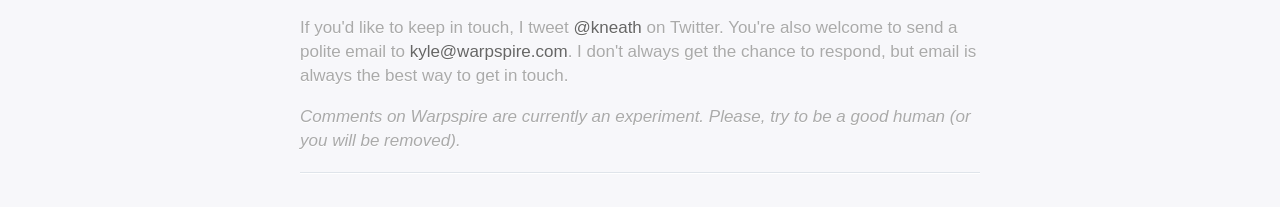
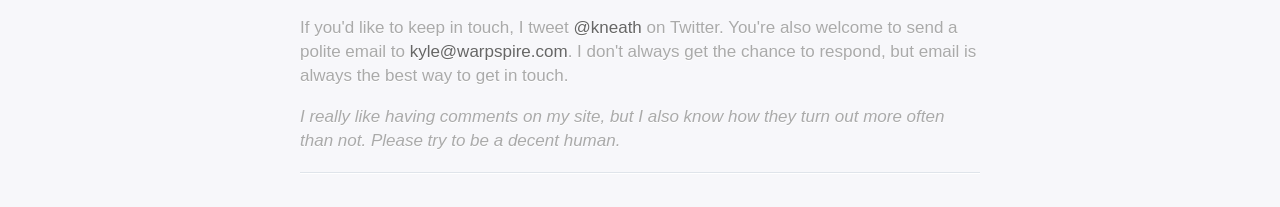
Before and after one commit to kneath/kneath.github.com, a Jekyll site: the page built from _posts/2012-12-03-dumb-software.md, in a window 1280 px wide. Shown: the part 902-1109 px from the top of the page. Built offline with Jekyll 4.4.1, drawn with Linux system fonts in a browser that asks for light colours; Markdown is read by kramdown in place of the engine named in the settings; comment, search, counter and statistics services are not loaded.

Commit message:
Kinda stupid to call 'em an experiment at this point

```diff
--- a/_layouts/post.html
+++ b/_layouts/post.html
@@ -10,7 +10,7 @@ layout: default
     If you'd like to keep in touch, I tweet <a href="https://twitter.com/kneath">@kneath</a> on Twitter. You're also welcome to send a polite email to <a href="mailto:kyle@warpspire.com">kyle@warpspire.com</a>. I don't always get the chance to respond, but email is always the best way to get in touch.
   </p>
   <p class="comments">
-Comments on Warpspire are currently an experiment. Please, try to be a good human (or you will be removed).
+I really like having comments on my site, but I also know how they turn out more often than not. Please try to be a decent human.
   </p>
 </div>
 
```
